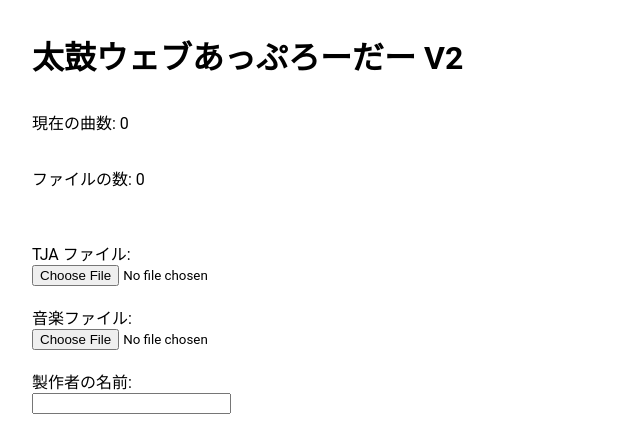
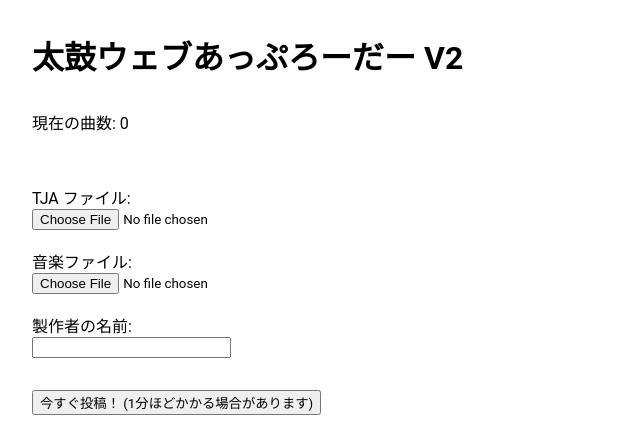
Before and after one commit to yuukiwww/tjaf, a FastAPI app: page /upload/ in a window 1280 px wide. Shown: the top 430 px of the page, without its empty margins (0-640 px from the left). Run offline with FastAPI, Linux system fonts and the light colour scheme; data that the repository does not hold is empty; some web fonts are replaced.

Commit message:
まぁいいか

```diff
--- a/app.py
+++ b/app.py
@@ -76,8 +76,7 @@ async def cors_handler(req: Request, call_next: Callable[[Request], Awaitable[Re
 @app.get("/upload/")
 async def upload(req: Request):
     res = ctx["templates"].TemplateResponse(req, "upload.html", {
-        "total": ctx["mongo_client"].taiko.songs.count_documents({}),
-        "total_files": len(list(ctx["songs_dir"].rglob("*")))
+        "total": ctx["mongo_client"].taiko.songs.count_documents({})
     })
     res.headers["Cache-Control"] = f"public, max-age=60, s-maxage=60"
     res.headers["CDN-Cache-Control"] = f"max-age=60"
--- a/templates/upload.html
+++ b/templates/upload.html
@@ -10,7 +10,6 @@
   <body>
     <h1>太鼓ウェブあっぷろーだー V2</h1>
     <p>現在の曲数: {{ total }}</p>
-    <p>ファイルの数: {{ total_files }}</p>
 
     <form id="upload-form" enctype="multipart/form-data">
       <label for="file_tja">TJA ファイル:</label>
```
